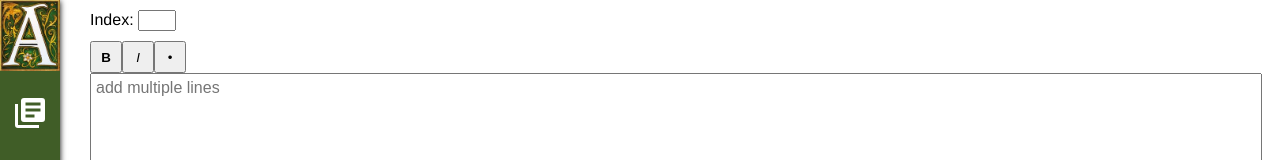
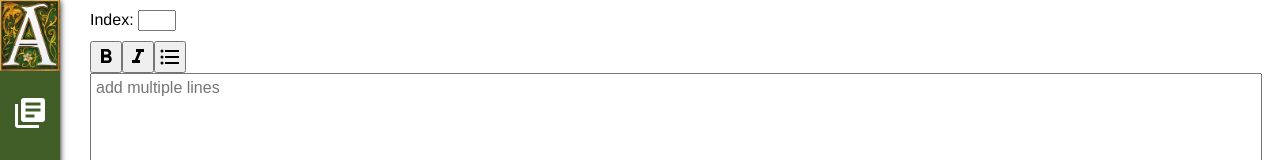
Before and after one commit to Saphareas/Andor-Fan-Toolkit, a Vue app: page /#/story-editor in a window 1280 px wide. Shown: the top 160 px of the page. Built offline with nearby package versions, Linux system fonts and the light colour scheme.

Commit message:
Nice icons for text format options

```diff
--- a/src/components/StoryEditor.vue
+++ b/src/components/StoryEditor.vue
@@ -4,15 +4,25 @@
       Index: <input type="text">
     </div>
     <div id="text">
-      <button title="Bold" class="rich-control" @click="formatText(printBold)"><b>B</b></button>
-      <button title="Italic" class="rich-control" @click="formatText(printItalic)"><i>I</i></button>
-      <button title="Bullet List" class="rich-control" @click="formatText(printList)">&bullet;</button>
+      <button title="Bold" class="rich-control" @click="formatText(printBold)">
+        <img alt="Bold" :src="boldIcon">
+      </button>
+      <button title="Italic" class="rich-control" @click="formatText(printItalic)">
+        <img alt="Italic" :src="italicIcon">
+      </button>
+      <button title="Bullet List" class="rich-control" @click="formatText(printList)">
+        <img alt="Bullet List" :src="bListIcon">
+      </button>
       <textarea v-model="rawText" placeholder="add multiple lines"></textarea>
     </div>
   </div>
 </template>
 
 <script>
+  import boldIcon from "../assets/format-bold.svg"
+  import italicIcon from "../assets/format-italic.svg"
+  import bListIcon from "../assets/format-list-bulleted.svg"
+
   export default {
     data: function() {
       return {
@@ -26,7 +36,10 @@
           '/': '&#x2F;',
           '`': '&#x60;',
           '=': '&#x3D;'
-        }
+        },
+        boldIcon: boldIcon,
+        italicIcon: italicIcon,
+        bListIcon: bListIcon
       }
     },
     computed: {
@@ -114,5 +127,11 @@
   .rich-control {
     width: 2rem;
     height: 2rem;
+    padding: 2px;
+
+    img {
+      width: 100%;
+      height: 100%;
+    }
   }
 </style>
```
